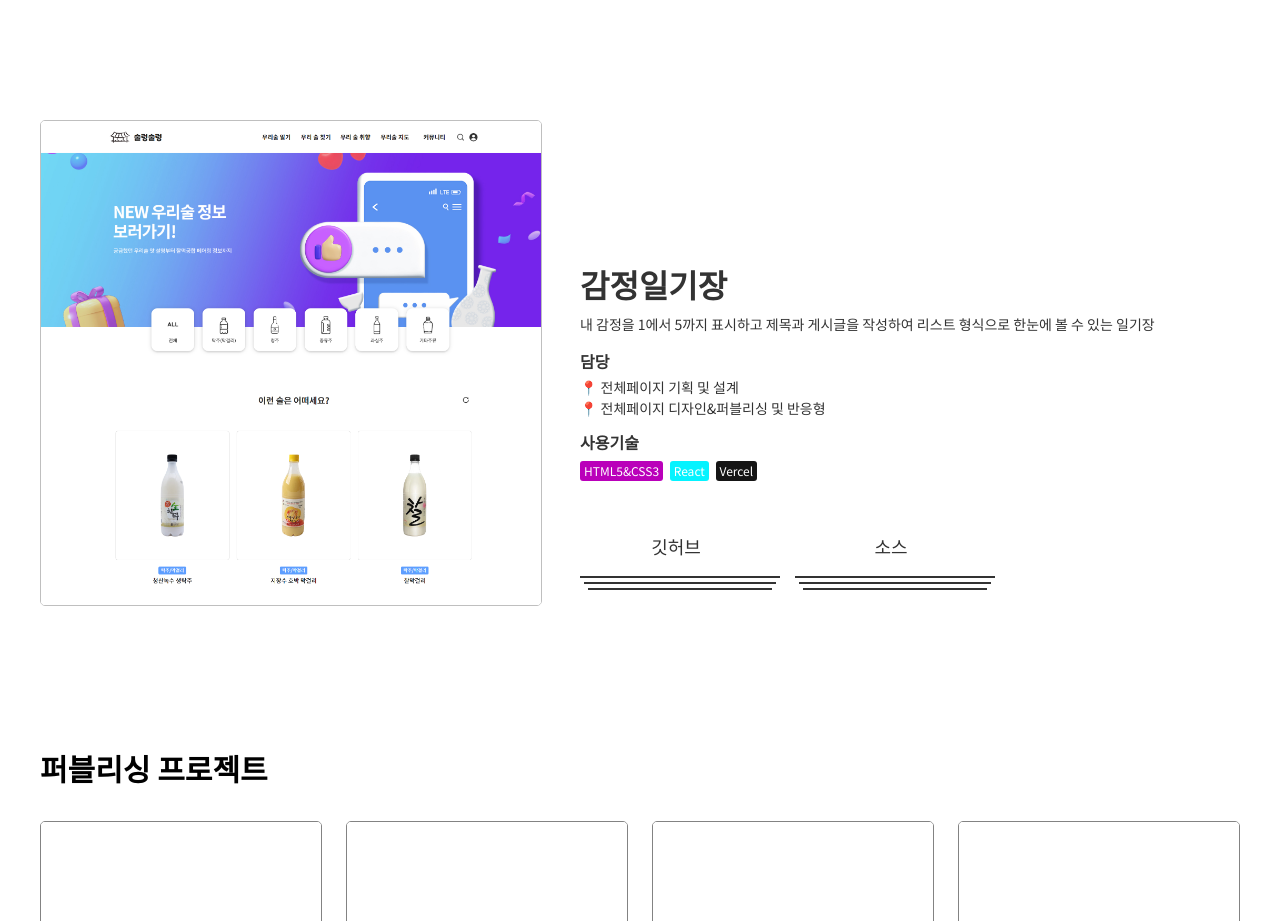
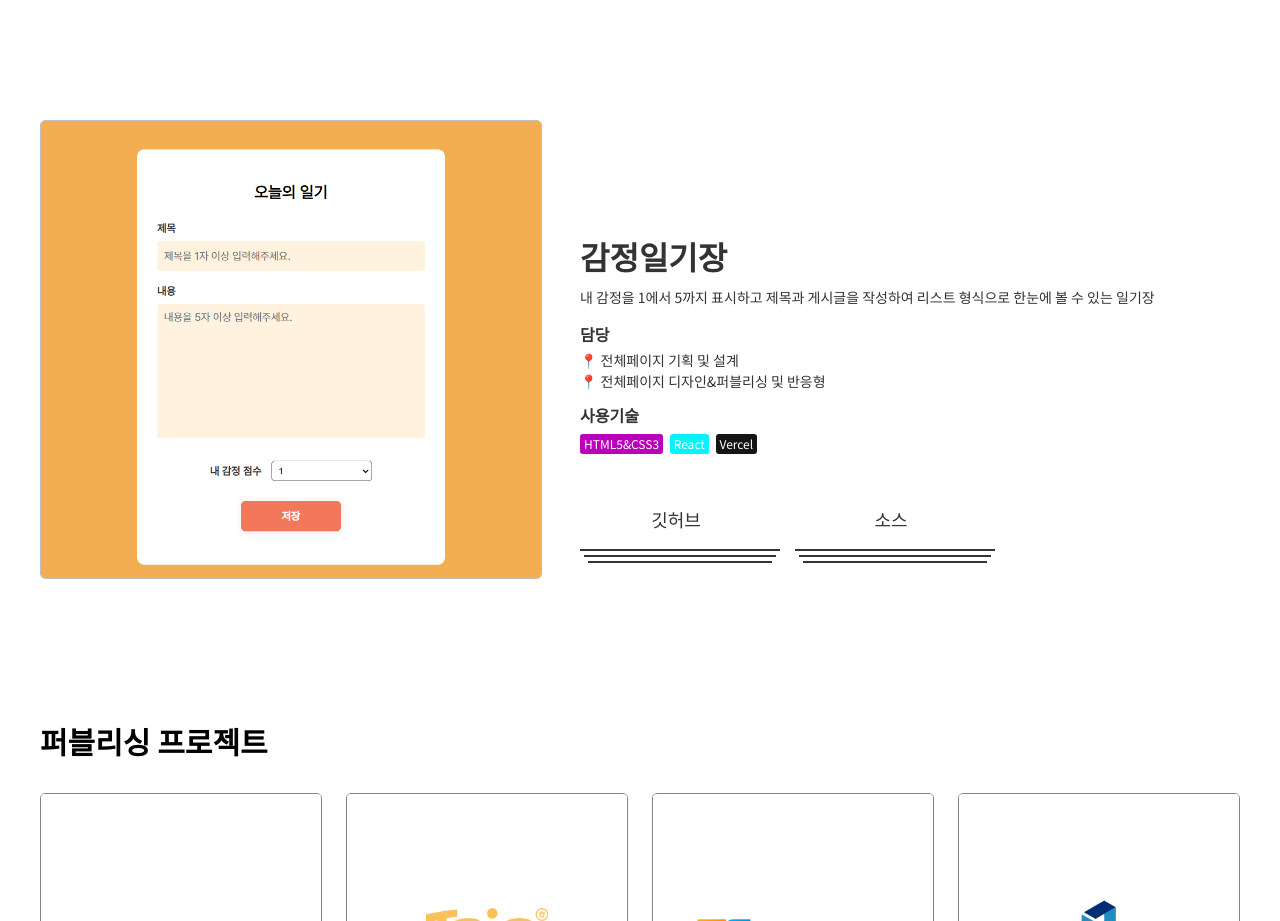
Before and after one commit to pearl1233333/Portfolio-site, a React (Vite) app: page / in a window 1280 px wide. Shown: the part 2860-3781 px from the top of the page. Built offline with nearby package versions, Linux system fonts and the light colour scheme; a web font is replaced by a local one.

Commit message:
pdf 링크 수정

```diff
--- a/package.json
+++ b/package.json
@@ -16,7 +16,8 @@
     "gsap": "npm:gsap-trial@^3.12.2",
     "react": "^18.2.0",
     "react-dom": "^18.2.0",
-    "react-router-dom": "^6.16.0"
+    "react-pdf": "^7.5.1",
+    "react-router-dom": "^6.18.0"
   },
   "devDependencies": {
     "@types/react": "^18.2.15",
--- a/src/components/About.jsx
+++ b/src/components/About.jsx
@@ -1,4 +1,5 @@
 import React, { useEffect, useState } from 'react'
+import { Link } from "react-router-dom"
 import person from "../images/img_person.jpg"
 
 function About() {
@@ -76,13 +77,15 @@ function About() {
             className='about_btn'
             data-aos="fade-left"
           >
-            <a href="../public/application_ver_01.pdf" target="_blank">
+            <Link
+              to="../public/application_ver_01.pdf"
+              target="_blank">
               입사지원서 보기
-            </a>
+            </Link>
           </div>
         </div>
         <div className="about_img" data-aos="fade-left">
-          <img src={person} alt="" />
+          <img src={person} alt="최진주 증명사진" />
         </div>
       </div>
     </section>
--- a/src/components/Project.jsx
+++ b/src/components/Project.jsx
@@ -2,6 +2,7 @@ import React, { useState } from 'react'
 import { Link } from "react-router-dom"
 import Banner01 from "../images/img_project1.jpg"
 import Banner02 from "../images/img_project2.png"
+import Banner03 from "../images/img_project3.jpg"
 import subProject1 from "../images/img_publishing_project1.jpg"
 import subProject2 from "../images/img_publishing_project2.jpg"
 import subProject3 from "../images/img_publishing_project3.jpg"
@@ -135,7 +136,7 @@ function Project() {
             data-aos-once="true"
           >
             <div className="item_image" data-aos="fade-right">
-              <img src={Banner01} alt="술렁술렁 메인 이미지" />
+              <img src={Banner03} alt="감정일기장 메인 이미지" />
             </div>
             <div className='item_cont' data-aos="fade-left">
               <h3 className='item_title'>감정일기장</h3>
```
Also changed, not shown: src/images/img_project3.jpg (added), 1 other file (tests, documents, lock files or other folders).
